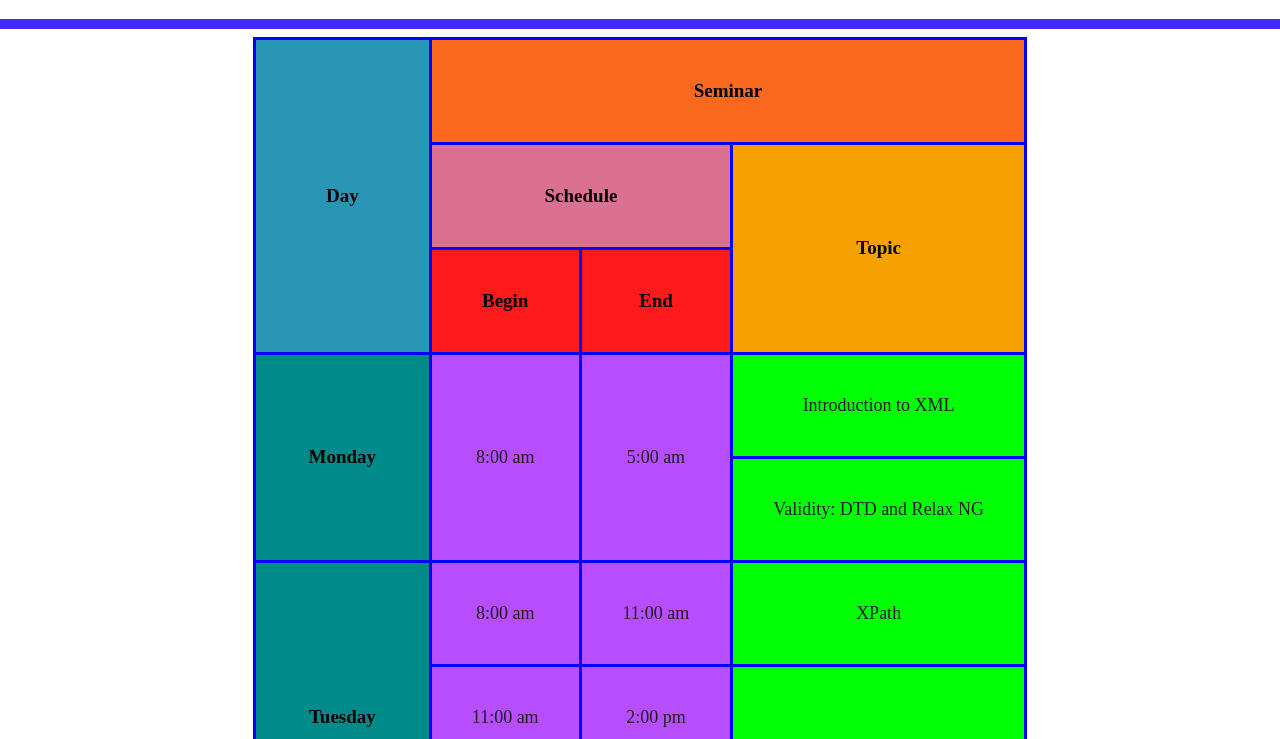
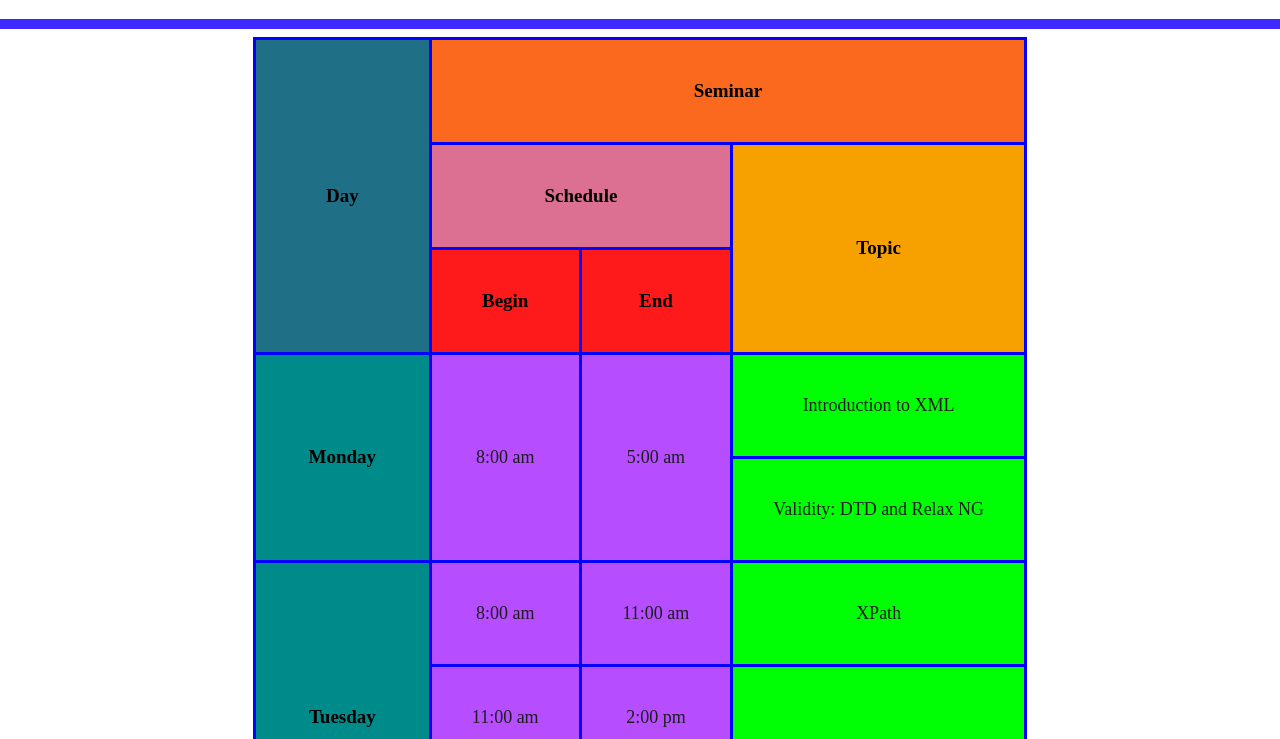
Before and after one commit to savagephoenix99/Seminar-TimeTables, a plain HTML site: page index.html in a window 1280 px wide. In both pictures the pointer is over the element "Day". Shown: the part 61-800 px from the top of the page. Drawn offline with Linux system fonts and the light colour scheme.

Commit message:
Add files via upload

```diff
--- a/index.html
+++ b/index.html
@@ -27,7 +27,7 @@
         </div>
         <hr style="height: 10px;border-width:0;color:rgb(62, 41, 255);background-color:rgb(62, 41, 255)">
 
-<table style="background-color: rgb(90, 90, 90)" class="center">
+<table style="background-color: rgb(0, 0, 0)" class="center">
 <div class="table">
   <tr>
         <th rowspan="3" bgcolor="#2A96B5">Day</th>
--- a/style.css
+++ b/style.css
@@ -19,3 +19,6 @@ th{
   font-size: 19px;
   color:black;
 }
+td:hover,th:hover{
+  opacity: 0.75;
+}
```
